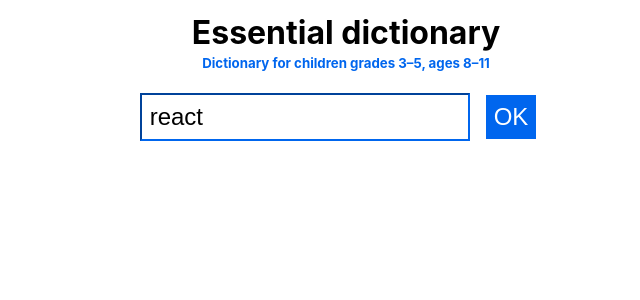
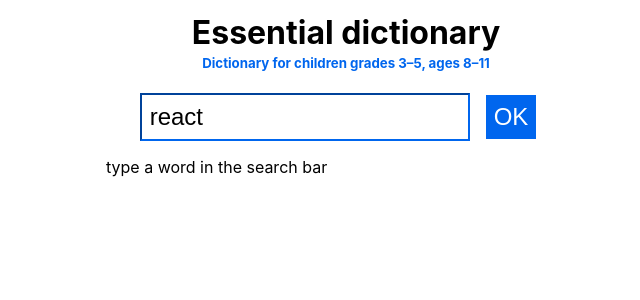
Before and after one commit to JulienRobberechts/essential-dictionary, a React (Create React App) app: page / in a window 1280 px wide. Shown: the top 300 px of the page, without its empty margins (294-934 px from the left). Built offline with nearby package versions, Linux system fonts and the light colour scheme; no server answers.

Commit message:
:sparkles: integrate suggestions in UI

```diff
--- a/src/components/search.js
+++ b/src/components/search.js
@@ -2,6 +2,7 @@ import React from "react";
 import styled from "styled-components";
 
 import Definitions from "./definitions";
+import Suggestions from "./suggestions";
 
 const Search = ({ searchText, dicoData, handleSubmit, handleChange }) => {
   return (
@@ -22,20 +23,30 @@ const Search = ({ searchText, dicoData, handleSubmit, handleChange }) => {
         </form>
       </SearchSection>
       <ResultSection>
-        {dicoData.error &&
-          <div>ERROR: {dicoData.errorMessage}</div>
-        }
-        {!dicoData.error && dicoData.suggestions &&
-          <div>suggestions: ...</div>
-        }
-        {!dicoData.error && dicoData.definitions &&
-          <Definitions word={searchText} definitions={dicoData.definitions} />
-        }
-
+        {renderResultSection({ word: searchText, dicoData })}
       </ResultSection>
     </div>
   );
 }
+
+const renderResultSection = ({ word, dicoData }) => {
+  if (dicoData.initialUi)
+    return <div>type a word in the search bar</div>;
+
+  if (dicoData.error)
+    return <div>ERROR: {dicoData.errorMessage}</div>;
+
+  if (!dicoData.definitions.length)
+    return <div>
+      <div>no result</div>
+      <Suggestions word={word} suggestions={dicoData.suggestions} />
+    </div>;
+
+  return <div>
+    <Suggestions word={word} suggestions={dicoData.suggestions} />
+    <Definitions word={word} definitions={dicoData.definitions} />
+  </div>;
+};
 
 const Header = styled.header`
   margin: 0 auto;
--- a/src/components/searchContainer.js
+++ b/src/components/searchContainer.js
@@ -6,7 +6,7 @@ import { searchWordDefinition } from "../domains/dictionary";
 class SearchContainer extends Component {
   constructor() {
     super();
-    this.state = { dicoData: {}, searchText: "react" };
+    this.state = { dicoData: { initialUi: true }, searchText: "react" };
   }
 
   handleChange = e => {
--- /dev/null
+++ b/src/components/suggestions.js
@@ -0,0 +1,27 @@
+import React from "react";
+import styled from "styled-components";
+
+const Suggestions = ({ word, suggestions }) => {
+  return (
+    <div>
+
+      {suggestions && suggestions.length > 0 &&
+        <div>
+          <div>See also</div>
+          {
+            suggestions.map(suggestion =>
+              <SuggestionItem>
+                {suggestion}
+              </SuggestionItem>
+            )}
+        </div>
+      }
+    </div>
+  );
+}
+
+const SuggestionItem = styled.div`
+  margin-left: 0.5rem;
+`;
+
+export default Suggestions;
```
